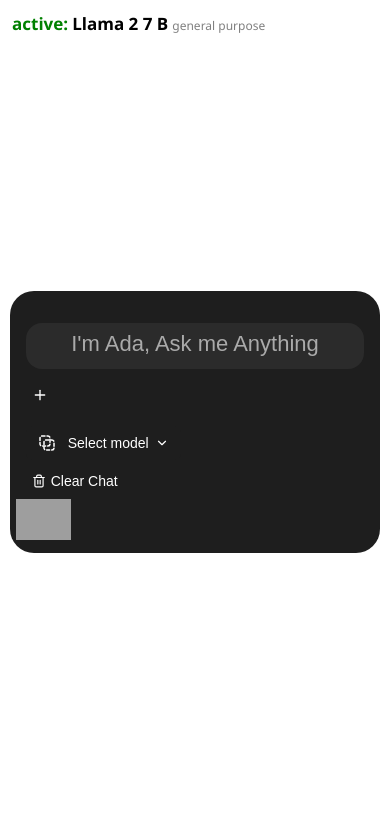
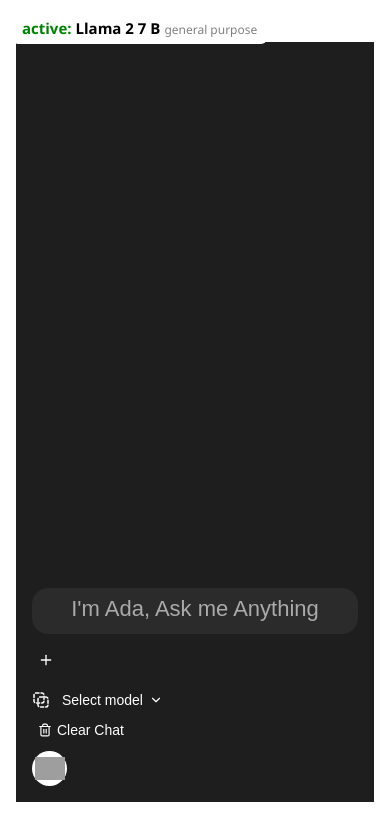
Before and after one commit to phani-tmp/Adabot, a React (Create React App) app in the folder ada-chat-ui/: page / in a window 390 px wide. Shown: the top 840 px of the page. Built offline with nearby package versions, Linux system fonts and the light colour scheme; grey boxes are pictures that could not be loaded; the HTML template or start-up script is replaced by a standard one.

Commit message:
fourth commit

```diff
--- a/ada-chat-ui/src/AdaChatUI.css
+++ b/ada-chat-ui/src/AdaChatUI.css
@@ -224,10 +224,10 @@ body, html {
   }
 } */
 
-
+/*====++++++++++++++++++++++++++++++++++++++++++++++++++++++++++++++++++++++++++++++++++*/
 /* AdaChatUI.css */
 
-body, html {
+/* body, html {
   margin: 0;
   padding: 0;
   height: 100vh;
@@ -478,7 +478,7 @@ body, html {
     font-size: 13px;
   }
 }
-/*====++++++++++++++++++++++++++++++++++++++++++++++++++++++++++++++++++++++++++++++++++*/
+
 
 .dropdown button {
   display: flex;
@@ -528,4 +528,286 @@ body, html {
   width: 55px;
   height: 55px;
   object-fit: contain;
+} */
+
+
+
+body, html {
+  margin: 0;
+  padding: 0;
+  height: 100vh;
+  overflow: hidden;
+  background: white;
+  font-family: 'Segoe UI', sans-serif;
 }
+
+.ada-wrapper {
+  height: 100vh;
+  width: 100vw;
+  display: flex;
+  align-items: center;
+  justify-content: center;
+  box-sizing: border-box;
+  overflow: hidden;
+  position: relative;
+  padding: 16px;
+}
+
+.status-bar {
+  position: absolute;
+  top: 12px;
+  left: 12px;
+  z-index: 1002;
+  font-size: 17px;
+  background: white;
+  padding: 4px 10px;
+  border-radius: 6px;
+}
+
+
+.active {
+  color: green;
+  font-weight: bold;
+}
+
+.model-name {
+  font-weight: 600;
+  margin-left: 4px;
+}
+
+.model-type {
+  color: gray;
+  font-size: 12px;
+  margin-left: 4px;
+}
+
+.chat-box {
+  background-color: #1e1e1e;
+  color: white;
+  border-radius: 24px;
+  width: 100%;
+  max-width: 720px;
+  padding: 20px;
+  box-sizing: border-box;
+  display: flex;
+  flex-direction: column;
+  gap: 16px;
+  max-height: 90vh;
+  position: relative;
+  overflow: hidden;
+}
+
+.chat-scroll {
+  flex-grow: 1;
+  overflow-y: auto;
+  display: flex;
+  flex-direction: column;
+  gap: 20px;
+  padding-right: 4px;
+  z-index: 1;
+}
+
+.chat-msg h3 {
+  margin: 0;
+  font-size: 17px;
+  font-weight: 600;
+}
+
+.chat-msg p {
+  margin: 10px 0 0;
+  font-size: 14px;
+  line-height: 1.6;
+  color: #dddddd;
+}
+
+.chat-divider {
+  border: none;
+  border-top: 1px solid #555;
+  margin: 12px 0;
+}
+
+.chat-input-container {
+  display: flex;
+  flex-direction: column;
+  gap: 12px;
+  width: 100%;
+}
+
+.chat-input {
+  width: 100%;
+  padding: 14px 20px;
+  border-radius: 16px;
+  border: none;
+  outline: none;
+  font-size: 16px;
+  color: white;
+  background-color: #2b2b2b;
+  box-sizing: border-box;
+}
+
+.chat-input::placeholder {
+  color: #aaa;
+  font-size: 15px;
+}
+
+.chat-input.large-placeholder::placeholder {
+  font-size: 22px;
+  text-align: center;
+  font-weight: 500;
+}
+
+.chat-actions {
+  display: flex;
+  align-items: center;
+  justify-content: space-between;
+  flex-wrap: wrap;
+  gap: 12px;
+  position: relative;
+  z-index: 2;
+}
+
+.upload-button {
+  background: none;
+  border: none;
+  color: white;
+  cursor: pointer;
+  font-size: 18px;
+  padding: 6px;
+}
+
+/* ======================== Dropdown Styling ======================== */
+.dropdown {
+  position: relative;
+  z-index: 1000;
+}
+
+.dropdown button {
+  display: flex;
+  align-items: center;
+  gap: 6px;
+  color: white;
+  background-color: transparent;
+  border: none;
+  outline: none;
+  box-shadow: none;
+  font-size: 14px;
+  padding: 0;
+  cursor: pointer;
+}
+
+.dropdown-content {
+  position: absolute;
+  left: 0;
+  background-color: #2e2e2e;
+  border-radius: 10px;
+  padding: 10px;
+  min-width: 200px;
+  box-shadow: 0 4px 12px rgba(0, 0, 0, 0.5);
+  z-index: 1001;
+  max-height: 300px;
+  overflow-y: auto;
+  top: 30px;
+}
+
+.dropdown-content.above {
+  bottom: 45px;
+  top: unset;
+}
+
+/* Model Option Radio Style */
+.model-option {
+  display: flex;
+  align-items: center;
+  gap: 10px;
+  padding: 8px 10px;
+  cursor: pointer;
+  font-size: 15px;
+  color: white;
+}
+
+.model-option:hover {
+  background-color: #3a3a3a;
+  border-radius: 6px;
+}
+
+.big-radio {
+  width: 16px;
+  height: 16px;
+  border: 2px solid white;
+  border-radius: 50%;
+  background-color: transparent;
+}
+
+.big-radio.selected {
+  background-color: white;
+}
+
+/* ======================== Buttons ======================== */
+.clear-chat {
+  background: none;
+  color: white;
+  border: none;
+  cursor: pointer;
+  font-size: 14px;
+  display: flex;
+  align-items: center;
+  gap: 5px;
+}
+
+.send-btn {
+  background: white;
+  color: black;
+  width: 35px;
+  height: 35px;
+  border-radius: 50%;
+  font-size: 20px;
+  border: none;
+  display: flex;
+  align-items: center;
+  justify-content: center;
+  cursor: pointer;
+}
+
+.send-btn:hover {
+  background-color: #e1e1e1;
+}
+
+.send-icon {
+  width: 55px;
+  height: 55px;
+  object-fit: contain;
+}
+
+/* ======================== Mobile Fixes ======================== */
+@media (max-width: 768px) {
+  .chat-box {
+    padding: 16px;
+    height: 90vh;
+    width: 100%;
+    border-radius: 0;
+  }
+
+  .chat-actions {
+    flex-direction: column;
+    align-items: flex-start;
+  }
+
+  .dropdown-content {
+    min-width: 160px;
+    font-size: 13px;
+  }
+
+  .status-bar {
+    font-size: 15px;
+    padding: 6px 10px;
+  }
+
+  .send-icon {
+    width: 30px;
+    height: 30px;
+  }
+
+  .dropdown-content.above {
+    bottom: 40px;
+  }
+}
```
